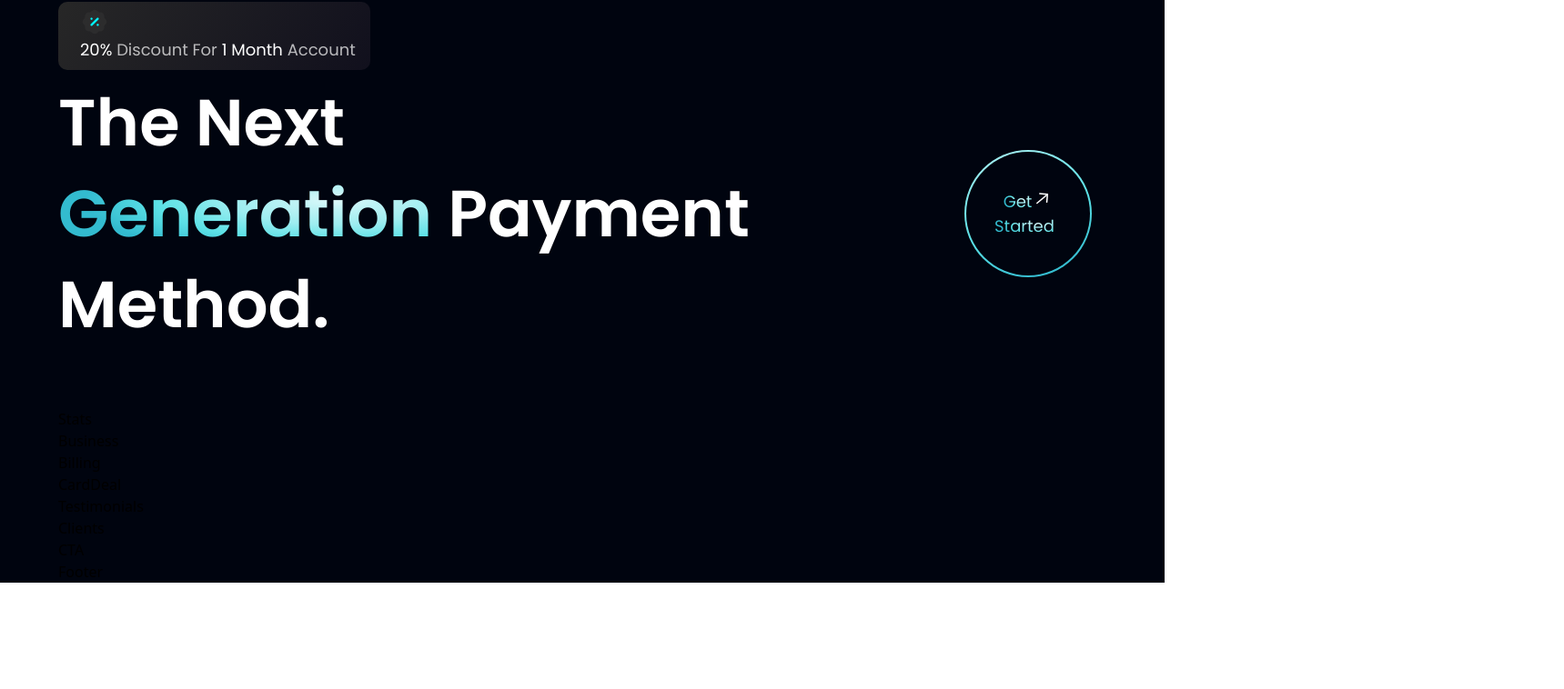
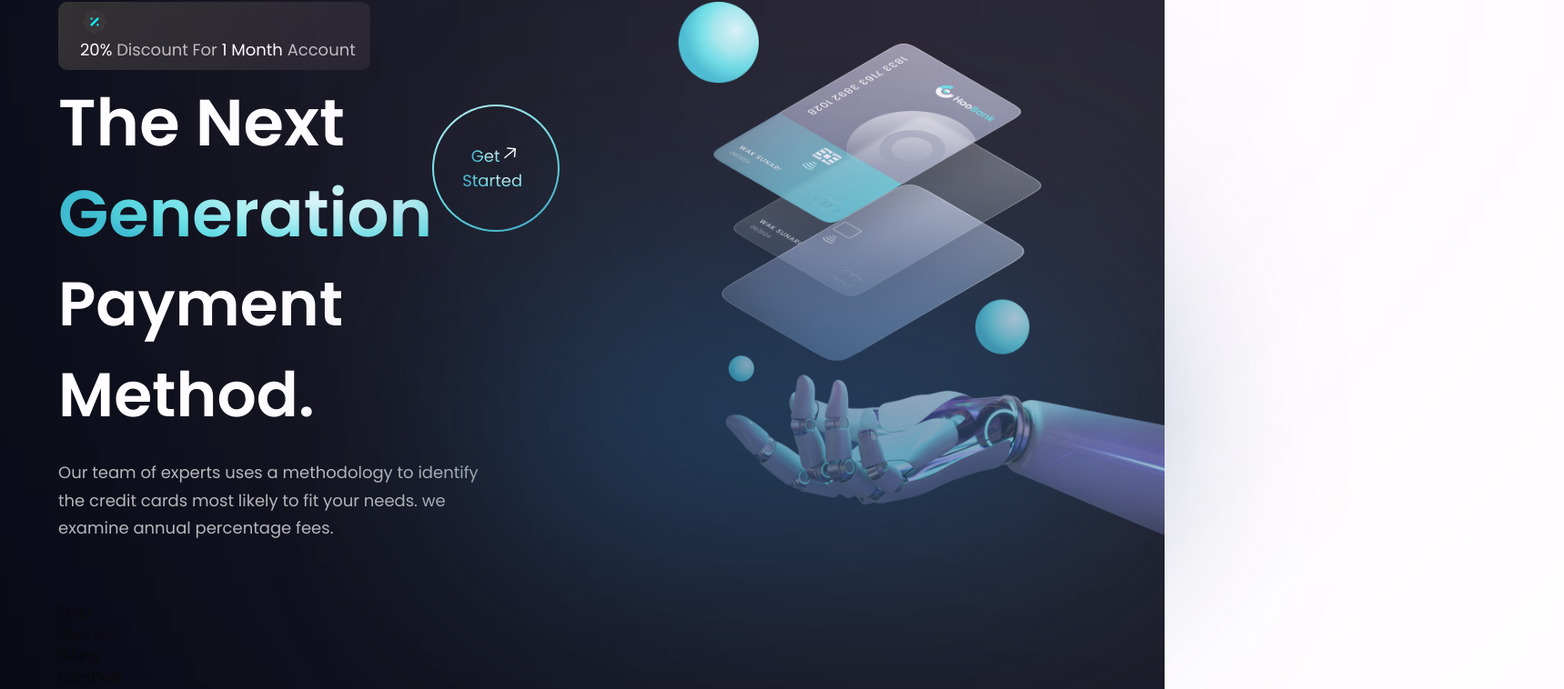
Before and after one commit to Masterchinedum/R-Bank-App, a React (Vite) app in the folder R_Bank_App/: page / in a window 1280 px wide. Shown: the part 142-900 px from the top of the page at 91% size, 1719 px wide, since content can reach past the window. Before the commit the page ends 800 px from the top, so only its background shows below. Built offline with nearby package versions, Linux system fonts and the light colour scheme.

Commit message:
add more details to hero section

```diff
--- a/R_Bank_App/src/components/Hero.jsx
+++ b/R_Bank_App/src/components/Hero.jsx
@@ -20,7 +20,7 @@
 
         <h1 className="flex-1 font-poppins font-semibold ss:text-[72px] text-[52px] text-white ss:leading-[100px] leading-[75px]">
 
-        The Next <br className="sm:block hidden" /> {" "} <span className=" text-gradient"> Generation </span> {" "} Payment Method.
+        The Next <br className="sm:block hidden" /> {" "} <span className=" text-gradient"> Generation </span> {" "}
 
         </h1>
 
@@ -29,8 +29,24 @@
 
         </div>
       </div>
+      <h1 className="font-poppins font-semibold ss:text-[68px] text-[52px] text-white ss:leading-[100px] leading-[75px] w-full">
+        Payment Method.
+        </h1>
+        <p className={`${styles.paragraph} max-w-[470px] mt-5`}>
+          Our team of experts uses a methodology to identify the credit cards most likely to fit your needs. we examine annual percentage fees.
+        </p>
 
       </div>
+
+      <div>
+        <img src= {robot} alt = "billing" className="w-[100%] h-[100%] relative z-5 "
+        />
+
+        <div className="absolute z-[0] w-[40%] h-[35%] top-0 pink__gradient"/>
+        <div className="absolute z-[0] w-[80%] h-[80%] rounded-foll bottom-40 white__gradient"/>
+        <div className="absolute z-[0] w-[50%] h-[50%] right-20 bottom-20 blue__gradient"/>
+      </div>
+
     </section>
   )
 }
```
